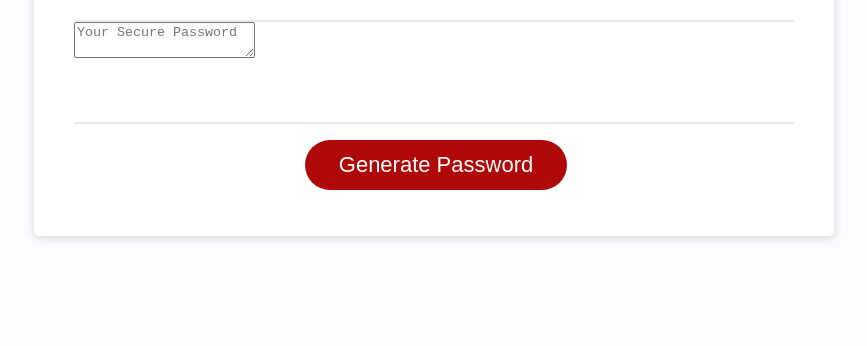
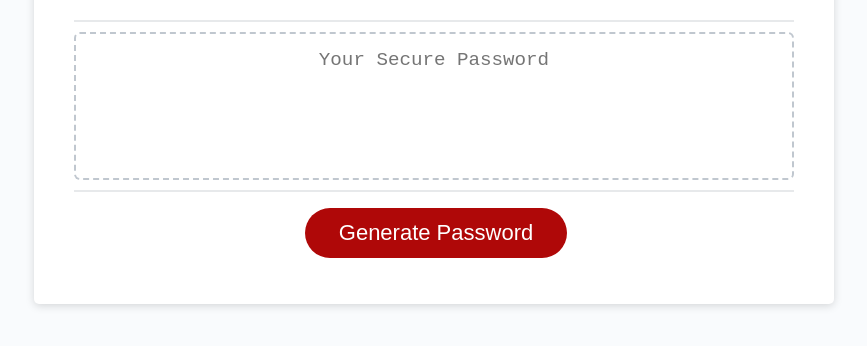
Before and after one commit to sa605935/PasswordGenerator, a plain HTML site: page index.html in a window 1280 px wide. Shown: the part 216-562 px from the top of the page, without its empty margins (206-1073 px from the left). Drawn offline with Linux system fonts and the light colour scheme.

Commit message:
CSS changes to the password id including font size, margins, padding and appearance

```diff
--- a/style.css
+++ b/style.css
@@ -93,3 +93,24 @@ header {
   .float-right {
     float: right;
   }
+
+  #password {
+    -webkit-appearance: none;
+    -moz-appearance: none;
+    appearance: none;
+    border: none;
+    display: block;
+    width: 100%;
+    padding-top: 15px;
+    padding-left: 15px;
+    padding-right: 15px;
+    padding-bottom: 85px;
+    font-size: 1.2rem;
+    text-align: center;
+    margin-top: 10px;
+    margin-bottom: 10px;
+    border: 2px dashed #c0c7cf;
+    border-radius: 6px;
+    resize: none;
+    overflow: hidden;
+  }
```
